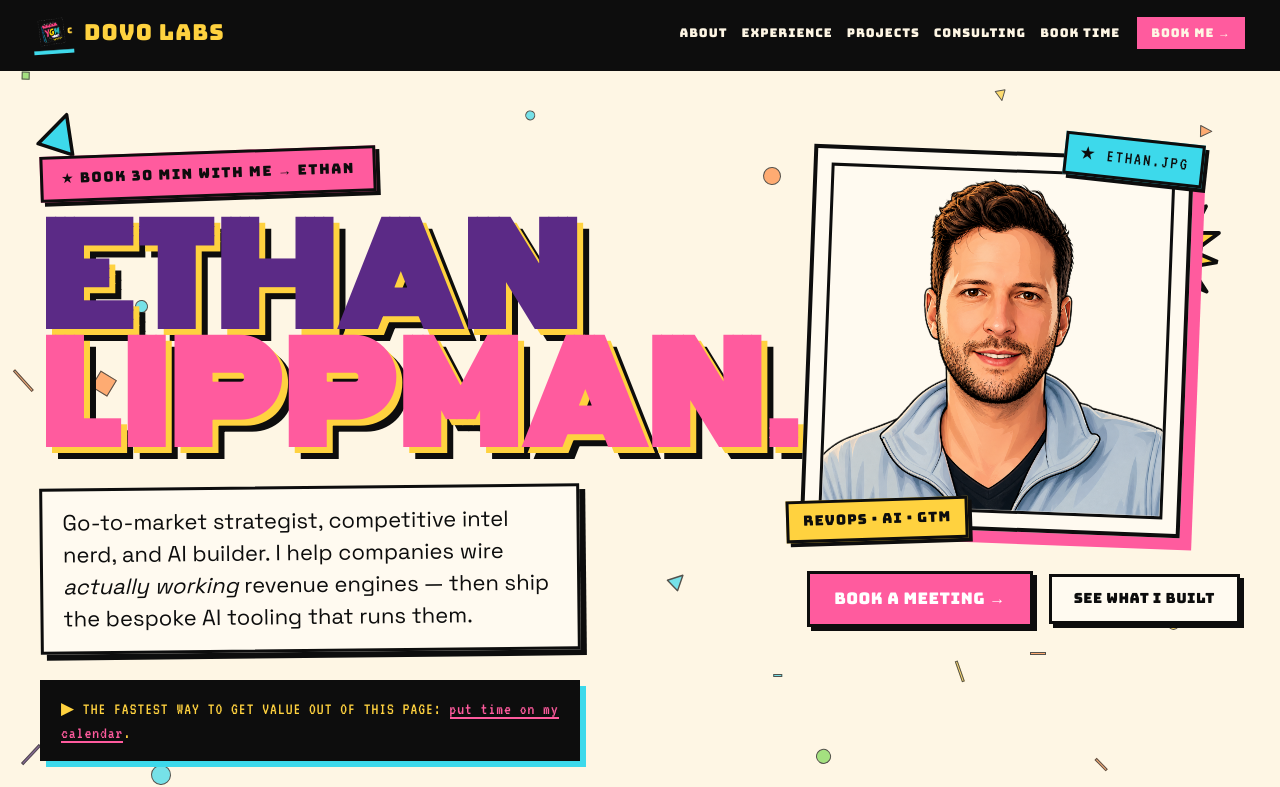
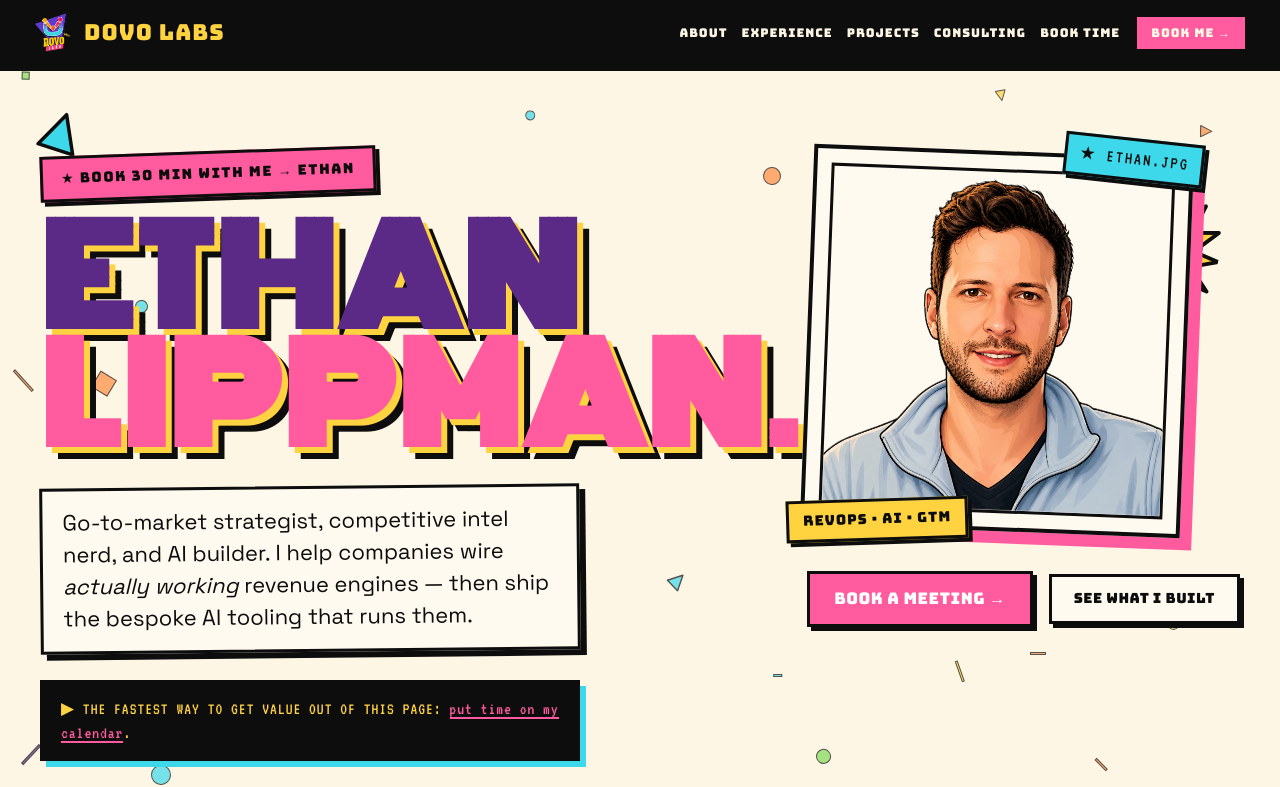
Before and after one commit to ellippma/Dovo-labs, a Next.js app: page / in a window 1280 px wide. Shown: the top 787 px of the page. Built offline with nearby package versions, Linux system fonts and the light colour scheme; a web font is replaced by a local one.

Commit message:
Replace YGM logo with Dovo Labs logo in nav
Co-Authored-By: Claude Sonnet 4.6 <noreply@anthropic.com>

```diff
--- a/components/Decorative.jsx
+++ b/components/Decorative.jsx
@@ -74,8 +74,8 @@ export function ZigZag({ width = 100, color = 'var(--purple)' }) {
 export function BrandMark({ size = 72 }) {
   return (
     <img
-      src="/ygm-logo.png"
-      alt="YouveGotMeetings"
+      src="/dovo-labs-logo.png"
+      alt="Dovo Labs"
       width={size}
       height={size}
       style={{
```
Also changed, not shown: public/dovo-labs-logo.png (added).
